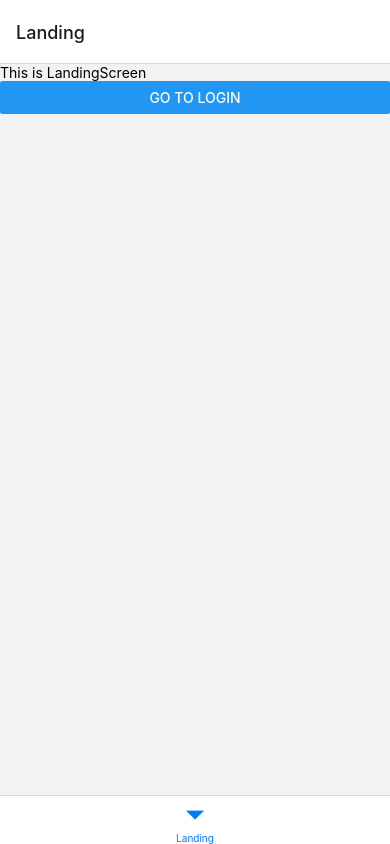
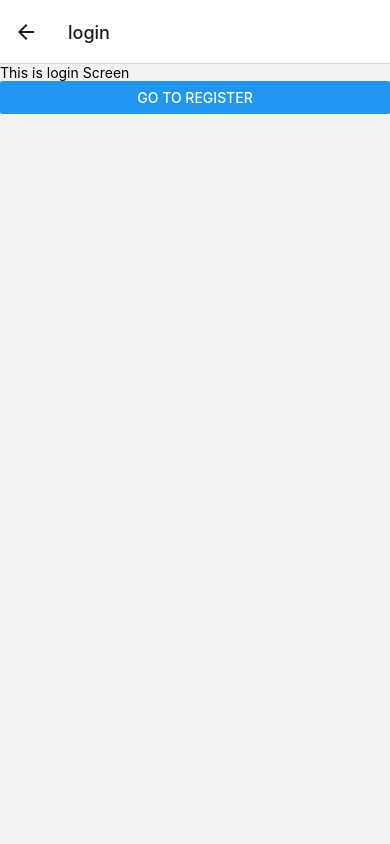
Before and after one commit to hoanganh-luong2906/MilkShop, a React Native app: screen /login in a window 390 px wide. Built offline with nearby package versions, Linux system fonts and the light colour scheme.

Commit message:
Route Configuration

```diff
--- a/App.js
+++ b/App.js
@@ -1,23 +1,13 @@
-import { NavigationContainer } from '@react-navigation/native';
 import { createNativeStackNavigator } from '@react-navigation/native-stack';
-import LoginScreen from './screens/LoginScreen';
-import MainNavigator from './navigators/MainNavigator';
-import RegisterScreen from './screens/RegisterScreen';
+import { AuthProvider } from './components/AuthContex';
+import RootNavigator from './navigators/RootNavigator';
 
 const Stack = createNativeStackNavigator();
 
 export default function App() {
 	return (
-		<NavigationContainer>
-			<Stack.Navigator initialRouteName='Main'>
-				<Stack.Screen
-					options={{ headerShown: false }}
-					name='Main'
-					component={MainNavigator}
-				/>
-				<Stack.Screen name='Login' component={LoginScreen} />
-				<Stack.Screen name='Register' component={RegisterScreen} />
-			</Stack.Navigator>
-		</NavigationContainer>
+		<AuthProvider>
+			<RootNavigator />
+		</AuthProvider>
 	);
 }
--- /dev/null
+++ b/components/AuthContex.js
@@ -0,0 +1,33 @@
+import React, { createContext, useState } from 'react';
+
+const AuthContext = createContext({
+	isLoggedIn: false,
+	role: '',
+	setIsLoggedIn: () => {},
+	setRole: () => {},
+});
+
+const AuthProvider = ({ children }) => {
+	const [isLoggedIn, setIsLoggedIn] = useState(false);
+	const [role, setRole] = useState('');
+
+	const login = (userRole) => {
+		setIsLoggedIn(true);
+		setRole(userRole);
+		// Store token securely (e.g., AsyncStorage)
+	};
+
+	const logout = () => {
+		setIsLoggedIn(false);
+		setRole('');
+		// Remove token from storage
+	};
+
+	return (
+		<AuthContext.Provider value={{ isLoggedIn, role, login, logout }}>
+			{children}
+		</AuthContext.Provider>
+	);
+};
+
+export { AuthContext, AuthProvider };
--- /dev/null
+++ b/navigators/AdminNavigator.js
@@ -0,0 +1,14 @@
+import { createBottomTabNavigator } from '@react-navigation/bottom-tabs';
+import LandingScreen from '../screens/LandingScreen';
+
+const Tab = createBottomTabNavigator();
+
+const AdminNavigator = () => {
+	return (
+		<Tab.Navigator initialRouteName='AdminHome'>
+			<Tab.Screen name='AdminHome' component={LandingScreen} />
+		</Tab.Navigator>
+	);
+};
+
+export default AdminNavigator;
--- /dev/null
+++ b/navigators/CustomerNavigator.js
@@ -0,0 +1,14 @@
+import { createBottomTabNavigator } from '@react-navigation/bottom-tabs';
+import LandingScreen from '../screens/LandingScreen';
+
+const Tab = createBottomTabNavigator();
+
+const CustomerNavigator = () => {
+	return (
+		<Tab.Navigator initialRouteName='CustomerHome'>
+			<Tab.Screen name='CustomerHome' component={LandingScreen} />
+		</Tab.Navigator>
+	);
+};
+
+export default CustomerNavigator;
--- /dev/null
+++ b/navigators/RootNavigator.js
@@ -0,0 +1,57 @@
+import { NavigationContainer } from '@react-navigation/native';
+import { createNativeStackNavigator } from '@react-navigation/native-stack';
+import MainNavigator from './MainNavigator';
+import useAuth from '../utils/useAuth';
+import LoginScreen from '../screens/LoginScreen';
+import RegisterScreen from '../screens/RegisterScreen';
+import CustomerNavigator from './CustomerNavigator';
+import StaffNavigator from './StaffNavigator';
+import AdminNavigator from './AdminNavigator';
+
+const Stack = createNativeStackNavigator();
+
+const RootNavigator = () => {
+	const { isLoggedIn, role } = useAuth();
+
+	return (
+		<NavigationContainer>
+			{!isLoggedIn ? (
+				<Stack.Navigator initialRouteName='landing'>
+					<Stack.Screen name='landing' component={MainNavigator} />
+					<Stack.Screen name='login' component={LoginScreen} />
+					<Stack.Screen name='register' component={RegisterScreen} />
+				</Stack.Navigator>
+			) : (
+				<Stack.Navigator
+					initialRouteName=''
+					screenOptions={{ headerShown: false }}
+				>
+					{role === 'Admin' ? (
+						<>
+							<Stack.Screen
+								name='admin-home'
+								component={AdminNavigator}
+							/>
+						</>
+					) : role === 'Staff' ? (
+						<>
+							<Stack.Screen
+								name='staff-home'
+								component={StaffNavigator}
+							/>
+						</>
+					) : (
+						<>
+							<Stack.Screen
+								name='customer-home'
+								component={CustomerNavigator}
+							/>
+						</>
+					)}
+				</Stack.Navigator>
+			)}
+		</NavigationContainer>
+	);
+};
+
+export default RootNavigator;
--- /dev/null
+++ b/navigators/StaffNavigator.js
@@ -0,0 +1,14 @@
+import { createBottomTabNavigator } from '@react-navigation/bottom-tabs';
+import LandingScreen from '../screens/LandingScreen';
+
+const Tab = createBottomTabNavigator();
+
+const StaffNavigator = () => {
+	return (
+		<Tab.Navigator initialRouteName='StaffHome'>
+			<Tab.Screen name='StaffHome' component={LandingScreen} />
+		</Tab.Navigator>
+	);
+};
+
+export default StaffNavigator;
--- a/screens/LandingScreen.js
+++ b/screens/LandingScreen.js
@@ -6,7 +6,7 @@ const LandingScreen = ({ navigation }) => {
 			<Text>This is LandingScreen</Text>
 			<Button
 				title='Go to Login'
-				onPress={() => navigation.navigate('Login')}
+				onPress={() => navigation.navigate('login')}
 			/>
 		</View>
 	);
--- a/screens/LoginScreen.js
+++ b/screens/LoginScreen.js
@@ -6,7 +6,7 @@ const LoginScreen = ({ navigation }) => {
 			<Text>This is login Screen</Text>
 			<Button
 				title='Go to Register'
-				onPress={() => navigation.navigate('Register')}
+				onPress={() => navigation.navigate('register')}
 			/>
 		</View>
 	);
--- /dev/null
+++ b/utils/useAuth.js
@@ -0,0 +1,14 @@
+import { useContext } from 'react';
+import { AuthContext } from '../components/AuthContex';
+
+function useAuth() {
+	const context = useContext(AuthContext);
+
+	if (!context) {
+		throw new Error('useAuth must be used within an AuthProvider');
+	}
+
+	return context;
+}
+
+export default useAuth;
```
Also changed, not shown: screens/CustomerHome.js (added, +11 -0 lines), components/NothingHere.txt (deleted), utils/NothingHere.txt (deleted).
